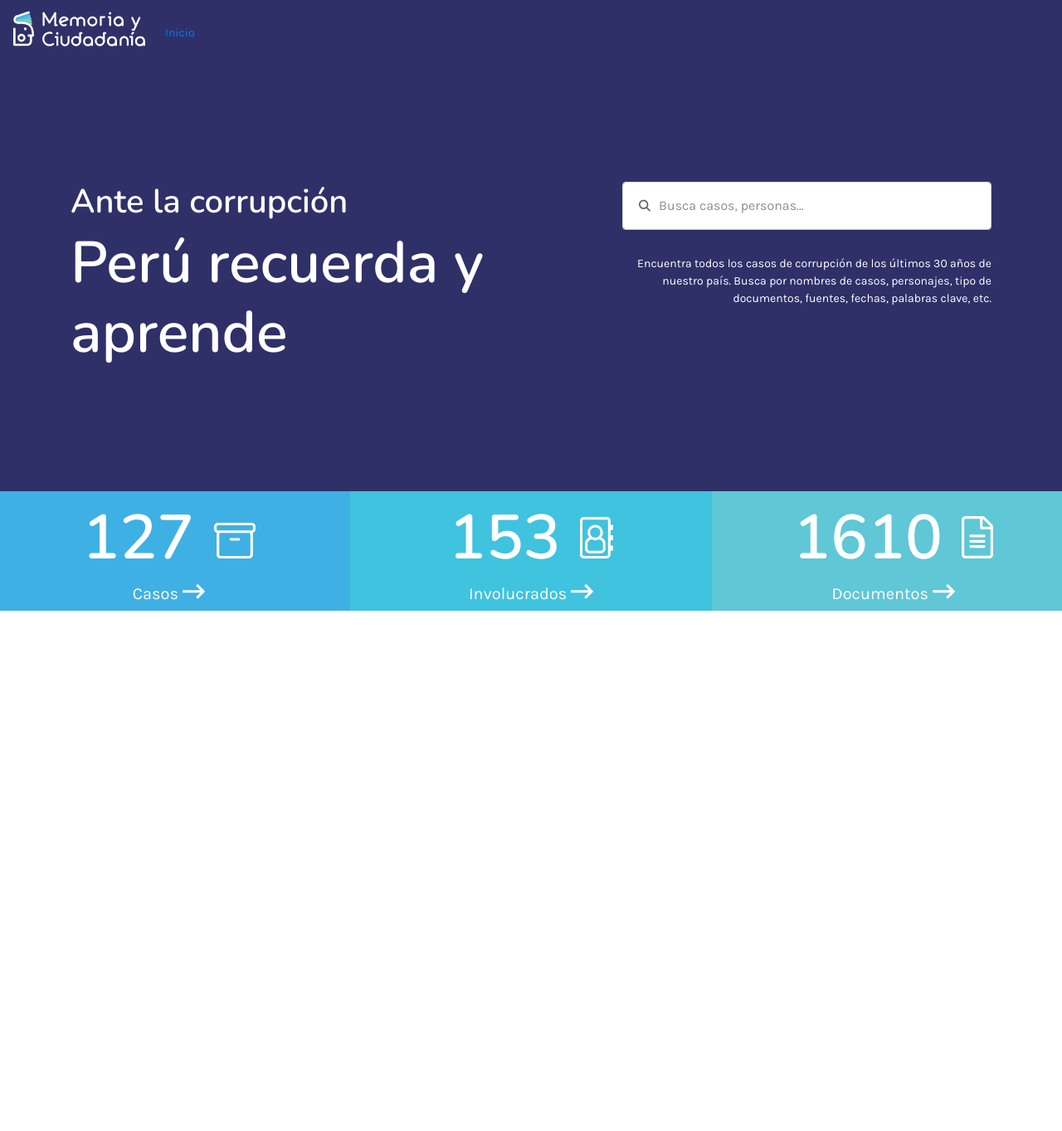
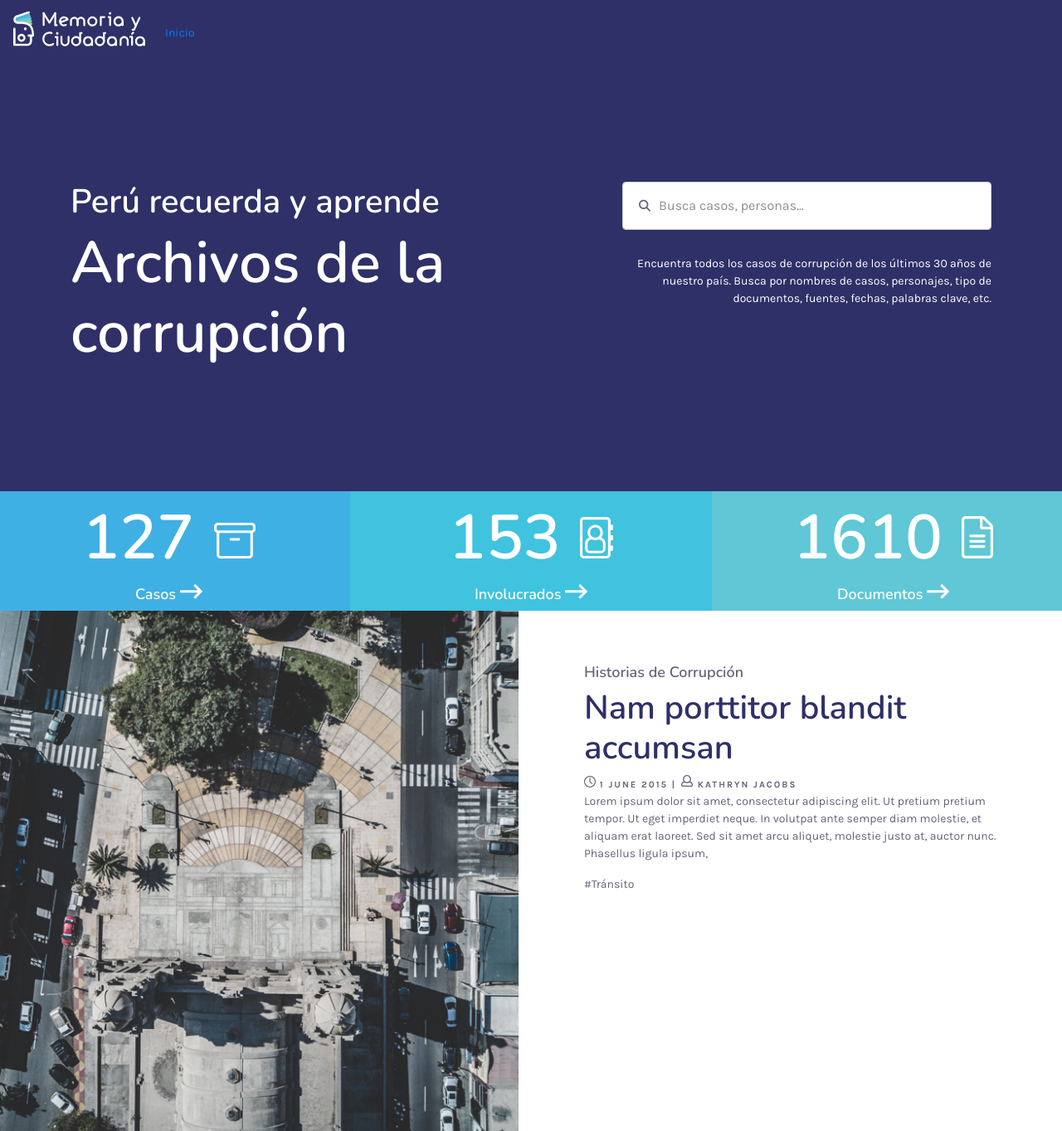
Before and after one commit to camargozzini/memoriayciudadania, a Jekyll site: the page built from index.md, in a window 1280 px wide. Shown: the whole page at 83% size. Built offline with Jekyll 4.4.1, drawn with Linux system fonts in a browser that asks for light colours; nearby versions of some CDN libraries; before the commit the page ends 900 px from its top, so only the background shows below that.

Commit message:
Hitories

```diff
--- a/_includes/hero.html
+++ b/_includes/hero.html
@@ -3,8 +3,8 @@
 
     <div class="row justify-content-between">
       <div class="col-6 text-white">
-        <h3>Ante la corrupción</h3>
-        <h1>Perú recuerda y aprende</h1>
+        <h3 class="text-white">Perú recuerda y aprende</h3>
+        <h1>Archivos de la corrupción</h1>
       </div>
       <div class="col-5">
         <!-- Search -->
--- /dev/null
+++ b/_includes/histories.html
@@ -0,0 +1,27 @@
+<section id="histories">
+  <div class="row">
+    <div class="col-6">
+      <img src="{{ site.baseurl }}/img/histories01.png" alt="" class="img-fluid">
+    </div>
+    <div class="col-6 box">
+      <h5>Historias de Corrupción</h5>
+      <h3>Nam porttitor blandit accumsan</h3>
+      <div class="meta small">
+        <svg width="14" height="14" viewBox="0 0 14 14" xmlns="http://www.w3.org/2000/svg">
+            <path d="M7 14c-3.86 0-7-3.14-7-7s3.14-7 7-7 7 3.14 7 7-3.14 7-7 7zM7 1.167C3.783 1.167 1.167 3.783 1.167 7S3.783 12.833 7 12.833 12.833 10.217 12.833 7 10.217 1.167 7 1.167zm2.333 8.75c-.149 0-.298-.057-.412-.171L6.588 7.413c-.054-.054-.097-.119-.126-.19-.03-.071-.045-.147-.045-.223V2.917c0-.322.261-.584.583-.584.322 0 .583.262.583.584v3.842l2.163 2.162c.228.228.228.597 0 .825-.114.114-.263.171-.413.171z" fill="#63647A" fill-rule="evenodd"/>
+        </svg> 1 JUNE 2015
+        |
+        <svg width="16" height="16" viewBox="0 0 16 16" xmlns="http://www.w3.org/2000/svg">
+            <g fill="none" fill-rule="evenodd">
+                <path stroke-opacity=".008" stroke="#000" stroke-width=".5" d="M1 1h14v14H1z"/>
+                <path d="M11.92 8.9c.624-.821 1.002-1.855 1.002-2.978C12.922 3.204 10.718 1 8 1 5.282 1 3.078 3.204 3.078 5.922c0 1.123.378 2.157 1.003 2.978C2.368 9.103 1 10.56 1 12.375v.78C1 14.171 1.828 15 2.846 15h10.308C14.172 15 15 14.172 15 13.154v-.779c0-1.815-1.369-3.272-3.08-3.475zM8 2.312c1.993 0 3.61 1.616 3.61 3.61 0 1.993-1.617 3.61-3.61 3.61-1.993 0-3.61-1.617-3.61-3.61 0-1.994 1.617-3.61 3.61-3.61zm5.688 10.842c0 .295-.24.533-.534.533H2.846c-.295 0-.534-.238-.534-.533v-.779c0-1.208.98-2.188 2.188-2.188h1.043c1.517.875 3.391.878 4.914 0H11.5c1.208 0 2.188.98 2.188 2.188v.78z" fill="#63647A"/>
+            </g>
+        </svg> Kathryn Jacobs
+      </div>
+      <p>Lorem ipsum dolor sit amet, consectetur adipiscing elit. Ut pretium pretium tempor. Ut eget imperdiet neque. In volutpat ante semper diam molestie, et aliquam erat laoreet. Sed sit amet arcu aliquet, molestie justo at, auctor nunc. Phasellus ligula ipsum, </p>
+      <div class="tags">
+        #Tránsito
+      </div>
+    </div>
+  </div>
+</section>
--- a/_layouts/home.html
+++ b/_layouts/home.html
@@ -6,3 +6,5 @@ layout: default
 {% include hero.html %}
 
 {% include counter.html %}
+
+{% include histories.html %}
--- a/css/main.scss
+++ b/css/main.scss
@@ -21,6 +21,13 @@ h1 {
 
 h3 {
   font-size: 40px;
+  color: $blue;
+}
+
+h5 {
+  font-family: $font-nunito;
+  font-size: 18px;
+  color: $gray-one;
 }
 
 header {
@@ -34,6 +41,13 @@ header {
 
 .text-white {
   color: white;
+}
+
+.small {
+  text-transform: uppercase;
+  font-size: 11px;
+  letter-spacing: 2px;
+  font-weight: bold;
 }
 
 
@@ -73,3 +87,9 @@ section#search {
 #counter .col-4:nth-child(3) {
   background: $lightblue-three;
 }
+
+// histories
+
+.box {
+  padding: 5vw;
+}
```
Also changed, not shown: _posts/2017-11-06-welcome-to-jekyll.markdown (+4 -3 lines), img/histories01.png (added).
